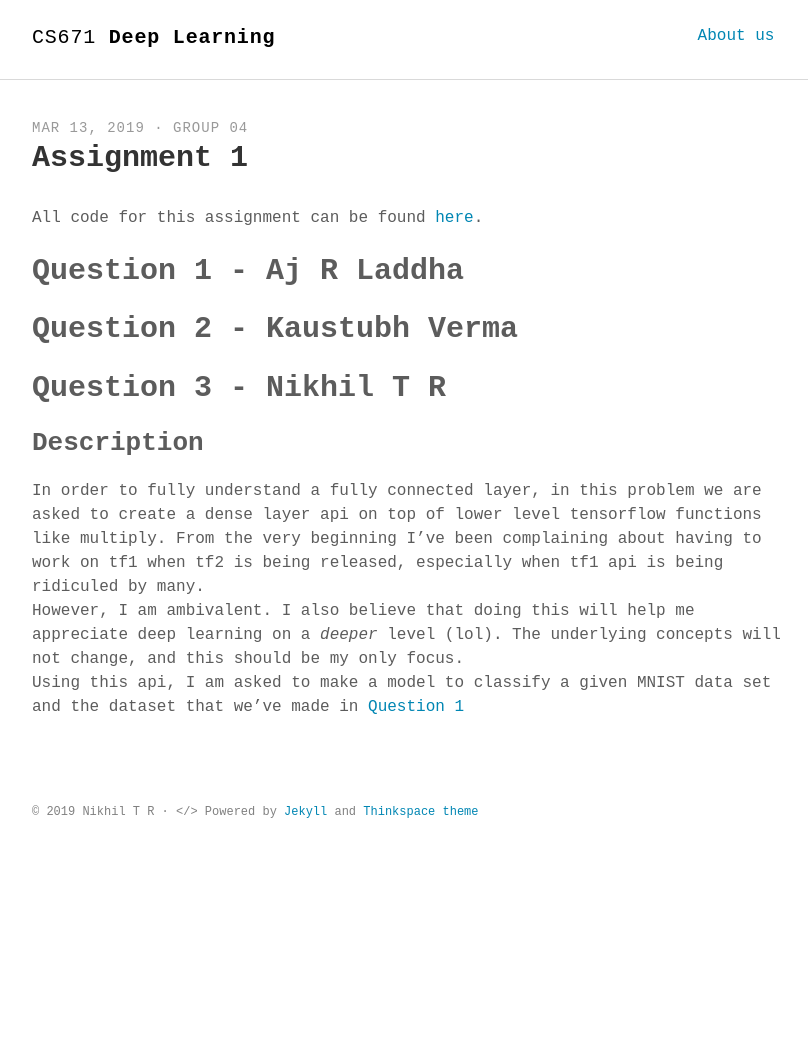
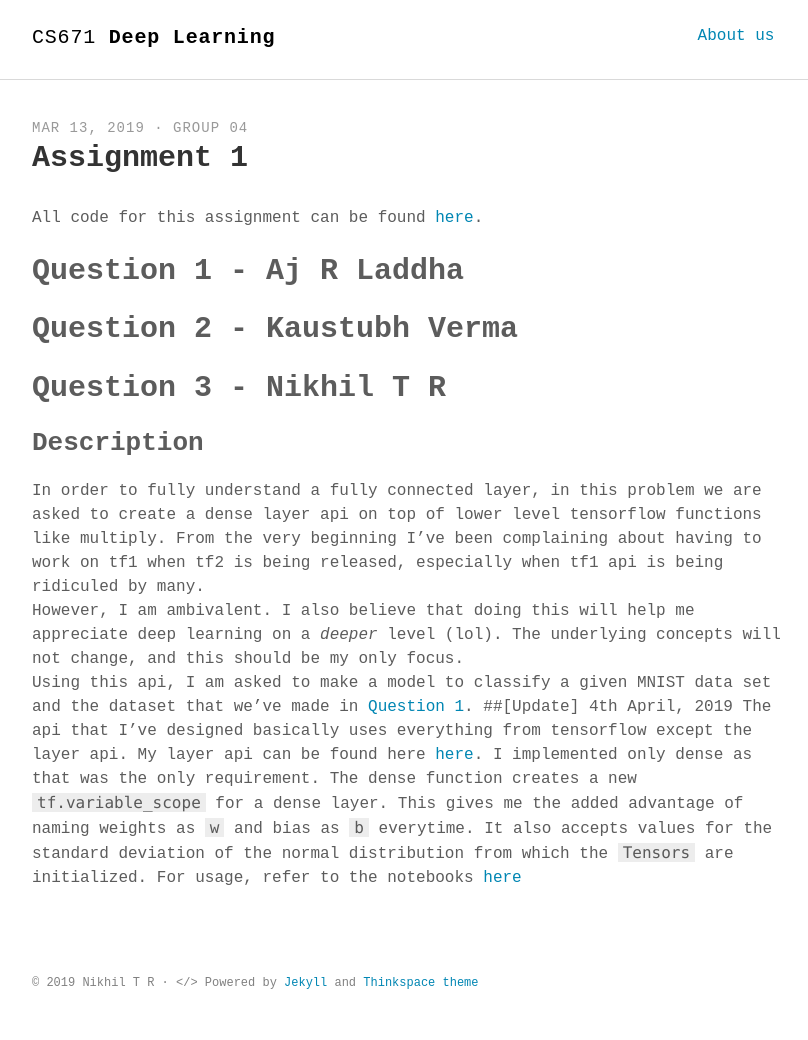
Before and after one commit to Kaustubh1Verma/CS671_Deep-Learning_2019, a Jekyll site: the page built from _posts/2019-03-13-Assignment-1.md, in a window 1280 px wide. Shown: the whole page, without its empty margins (232-1040 px from the left). Built offline with Jekyll 4.4.1, drawn with Linux system fonts in a browser that asks for light colours; some web fonts are replaced; before the commit the page ends 900 px from its top, so only the background shows below that.

Commit message:
Updates Q3 info of A1 post

```diff
--- a/_posts/2019-03-13-Assignment-1.md
+++ b/_posts/2019-03-13-Assignment-1.md
@@ -12,4 +12,6 @@ All code for this assignment can be found [here](https://github.com/42niks/CS671
 # Question 3 - Nikhil T R
 ## Description
 In order to fully understand a fully connected layer, in this problem we are asked to create a dense layer api on top of lower level tensorflow functions like multiply. From the very beginning I've been complaining about having to work on tf1 when tf2 is being released, especially when tf1 api is being ridiculed by many.<br>However, I am ambivalent. I also believe that doing this will help me appreciate deep learning on a _deeper_ level (lol). The underlying concepts will not change, and this should be my only focus.<br>
-Using this api, I am asked to make a model to classify a given MNIST data set and the dataset that we've made in [Question 1](#question-1---aj-r-laddha)
+Using this api, I am asked to make a model to classify a given MNIST data set and the dataset that we've made in [Question 1](#question-1---aj-r-laddha).
+##[Update] 4th April, 2019
+The api that I've designed basically uses everything from tensorflow except the layer api. My layer api can be found here [here](https://github.com/42niks/CS671-Deep-Learning-2019/blob/master/Assignments/Assignment_1/Q3/layers.py). I implemented only dense as that was the only requirement. The dense function creates a new `tf.variable_scope` for a dense layer. This gives me the added advantage of naming weights as `w` and bias as `b` everytime. It also accepts values for the standard deviation of the normal distribution from which the `Tensors` are initialized. For usage, refer to the notebooks [here](https://github.com/42niks/CS671-Deep-Learning-2019/tree/master/Assignments/Assignment_1/Q3)
```
